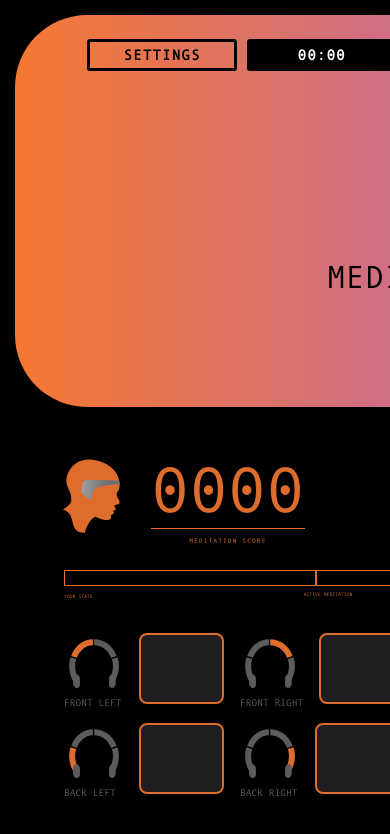
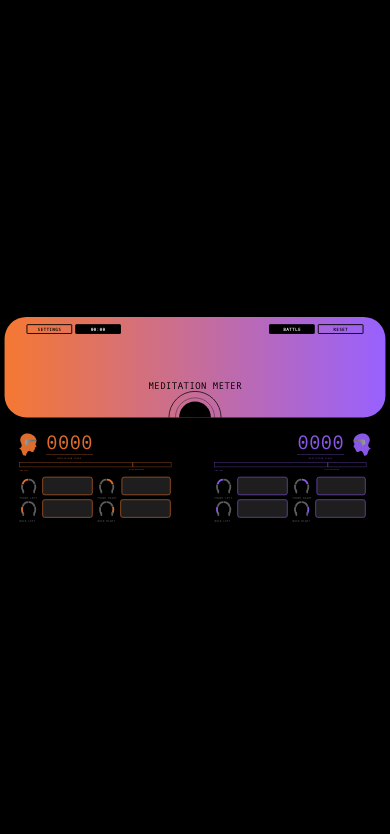
Before and after one commit to AmbrosIA-Institute/texas-meditation-rangers-duel, a website built with webpack: page www/index.html in a window 390 px wide. Built offline with nearby package versions, Linux system fonts and the light colour scheme; files whose address does not match are found by name.

Commit message:
Change viewport scaling/responsiveness

```diff
--- a/www/index.html
+++ b/www/index.html
@@ -4,7 +4,8 @@
   <meta charset="utf-8">
   <title>Meditation Deathmatch</title>
   <meta name="description" content="">
-  <meta name="viewport" content="width=device-width, initial-scale=1">
+  <!-- Prevent scaling in browser -->
+  <meta name="viewport" content="width=device-width, minimum-scale=1.0, maximum-scale=1.0, user-scalable=no">
   <!-- <link rel="manifest" href="site.webmanifest"> -->
   <link rel="apple-touch-icon" href="icon.png">
   <!-- Place favicon.ico in the root directory -->
--- a/www/src/js/fft.js
+++ b/www/src/js/fft.js
@@ -11,11 +11,7 @@ const defaults = {
 
   channels : 4
 
-
-
 }
-
-
 
 class FFT
 {
--- a/www/src/js/game.js
+++ b/www/src/js/game.js
@@ -15,7 +15,7 @@ const defaults = {
   players: 2,
 
   // Battle duration, in seconds
-  duration: 5,
+  duration: 10,
 
   // Game mode
   mode: 'none',
@@ -25,6 +25,12 @@ const defaults = {
 
   // Type of countdown
   cdtype: 'modal',
+
+  // Game display ratio
+  ratio: 1,
+
+  // Starting width
+  width: 1024,
 }
 
 const disable = function(element){
@@ -66,10 +72,21 @@ export default class Game
 
     // The id to attach to
     this.id = id;
+
     // Root element
     this.element = $('#'+id);
+
     // Game config
     this.config  = $.extend( defaults, config );
+
+    // Viewport size
+    this.width  = this.element.outerWidth();
+    this.height = this.element.outerHeight();
+
+    // Size the game window to the view
+    this.resizeFrame();
+
+    $(window).resize(this.resizeFrame.bind(this));
 
     // Intialize control buttons
     this.initControls();
@@ -88,7 +105,24 @@ export default class Game
     // this.ui.settings.find('.settings-close').click( this.hideSettings );
     this.reset();
 
+
+    console.log(this.width, this.height);
     console.log('Ready to Battle');
+  }
+
+  // Resize the game to fit the game ratio within the device/browser window
+  // Attached to $(window).resize()
+  resizeFrame()
+  {
+    const ww = $(window).width();
+    const wh = $(window).height();
+    const r  = this.width/this.height;
+    const scale = (ww/wh) > r ? wh/this.height : ww/this.width;
+    const transform = 'translate(-50%,-50%) scale('+scale+')';
+
+    $('#viewport').css('transform', transform);
+
+    // console.log('resize',ww,wh,o,scale);
   }
 
   // Reset the game to zero state
--- a/www/src/scss/partials/_vars.scss
+++ b/www/src/scss/partials/_vars.scss
@@ -16,8 +16,8 @@ $color-player-two: rgba(152,97,255,1);
 $meter-scale: 1.2;
 
 // View size constraints
-$min-viewport-width: 960px;
-$min-viewport-height: 792px;
+$min-viewport-width: 1280px;
+$min-viewport-height: 720px;
 
 // Player specific vars
 $player-icon-scale: 1.6;
--- a/www/src/scss/partials/_viewport.scss
+++ b/www/src/scss/partials/_viewport.scss
@@ -1,10 +1,14 @@
 #viewport
 {
-  width:100%;
-  height:100%;
-  min-width: $min-viewport-width;
-  min-height: $min-viewport-height;
+  //width:100%;
+  //height:100%;
+  width: $min-viewport-width;
+  height: $min-viewport-height;
   position:fixed;
-  top:0; left:0; right:0; bottom:0;
+  left:50%;
+  top:50%;
+  transform: translate(-50%,-50%) scale(1);
   box-sizing: border-box;
+  // outline:1px solid white;
+  overflow:hidden;
 }
```
